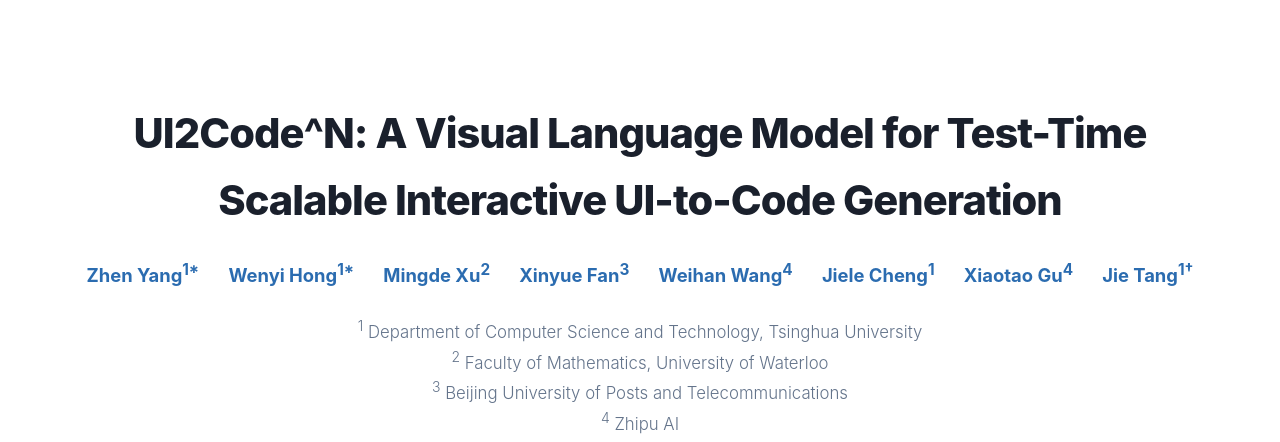
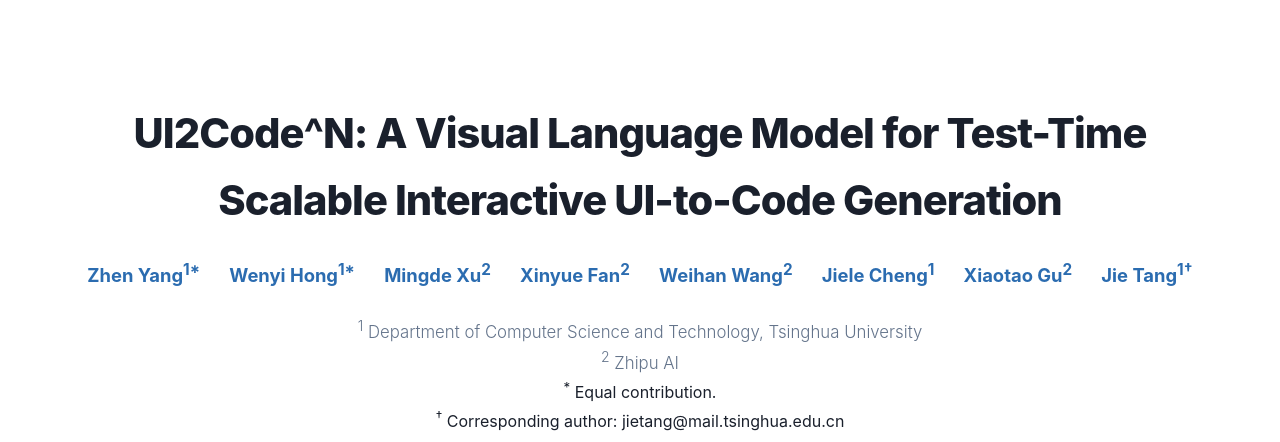
Before and after one commit to zheny2751-dotcom/ui2code-n.github.io, a plain HTML site: page index.html in a window 1280 px wide. Shown: the top 442 px of the page. Drawn offline with Linux system fonts and the light colour scheme.

Commit message:
Update index.html

```diff
--- a/index.html
+++ b/index.html
@@ -1015,17 +1015,15 @@
                 <span><strong><a href="https://zyang-16.github.io/zhenyang.github.io/" target="_blank" >Zhen Yang<sup>1*</sup></a></strong></span>
                 <span><strong><a href="https://wenyihong.github.io/" target="_blank" >Wenyi Hong<sup>1*</sup></a></strong></span>
                 <span><strong><a href="#" target="_blank" >Mingde Xu<sup>2</sup></a></strong></span>
-                <span><strong><a href="#" target="_blank" >Xinyue Fan<sup>3</sup></a></strong></span>
-                <span><strong><a href="https://scholar.google.com/citations?user=UaxGkIwAAAAJ&hl=zh-CN" target="_blank" >Weihan Wang<sup>4</sup></a></strong></span>
+                <span><strong><a href="#" target="_blank" >Xinyue Fan<sup>2</sup></a></strong></span>
+                <span><strong><a href="https://scholar.google.com/citations?user=UaxGkIwAAAAJ&hl=zh-CN" target="_blank" >Weihan Wang<sup>2</sup></a></strong></span>
                 <span><strong><a href="https://scholar.google.com/citations?user=WcAly8wAAAAJ&hl=zh-CN" target="_blank" >Jiele Cheng<sup>1</sup></a></strong></span>
-                <span><strong><a href="https://scholar.google.com/citations?user=YR4Lp0QAAAAJ&hl=en" target="_blank" >Xiaotao Gu<sup>4</sup></a></strong></span>
+                <span><strong><a href="https://scholar.google.com/citations?user=YR4Lp0QAAAAJ&hl=en" target="_blank" >Xiaotao Gu<sup>2</sup></a></strong></span>
                 <span><strong><a href="https://keg.cs.tsinghua.edu.cn/jietang/" target="_blank" >Jie Tang<sup>1†</sup></a></strong></span>
             </div>
             <div class="affiliation">
                 <span><sup>1</sup> Department of Computer Science and Technology, Tsinghua University</span><br>
-                <span><sup>2</sup> Faculty of Mathematics, University of Waterloo</span><br>
-                <span><sup>3</sup> Beijing University of Posts and Telecommunications</span><br>
-                <span><sup>4</sup> Zhipu AI</span>
+                <span><sup>2</sup> Zhipu AI</span>
             </div>
             <div class="footnotes">
                 <p><sup>*</sup> Equal contribution.</p>
```
